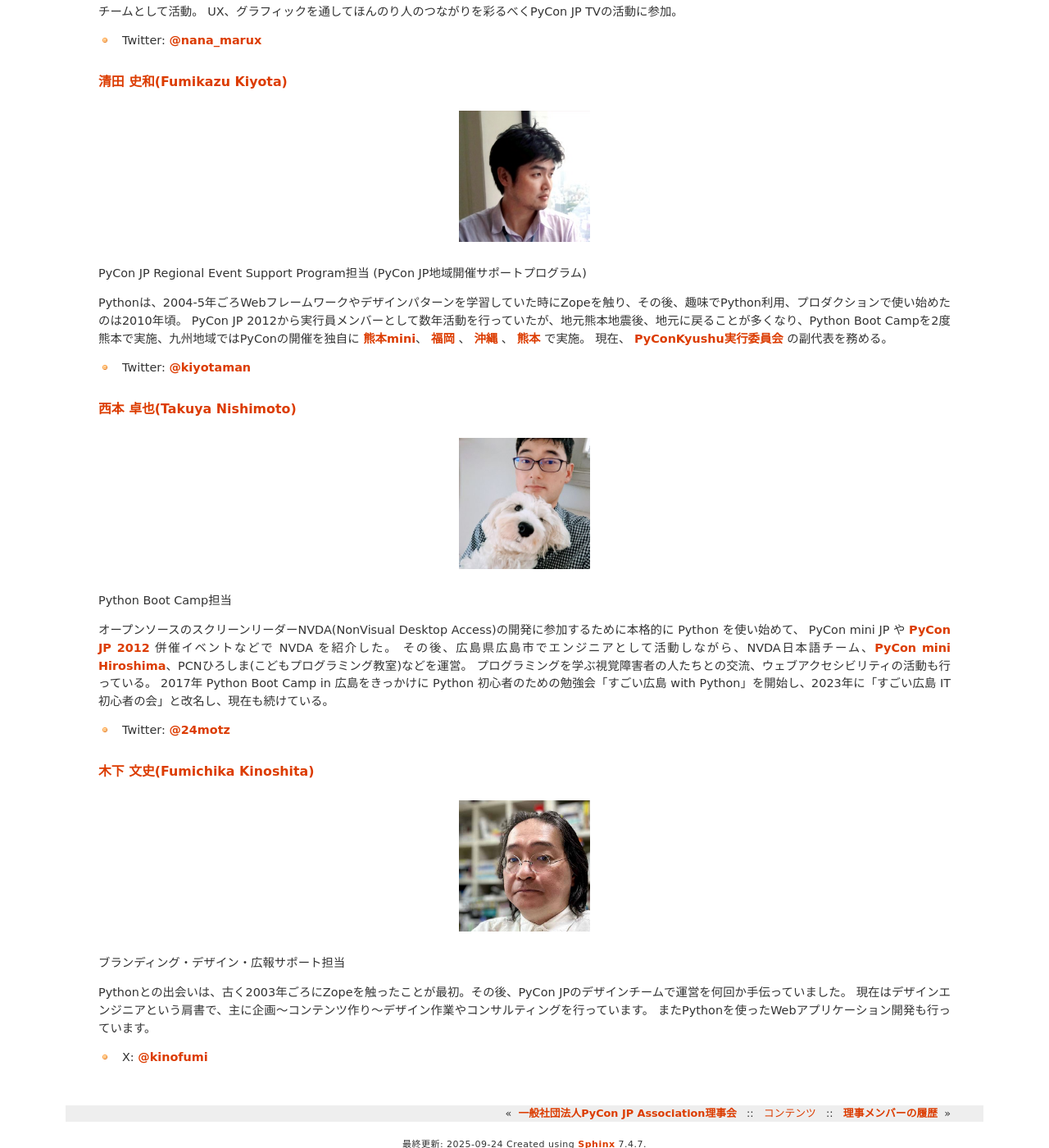
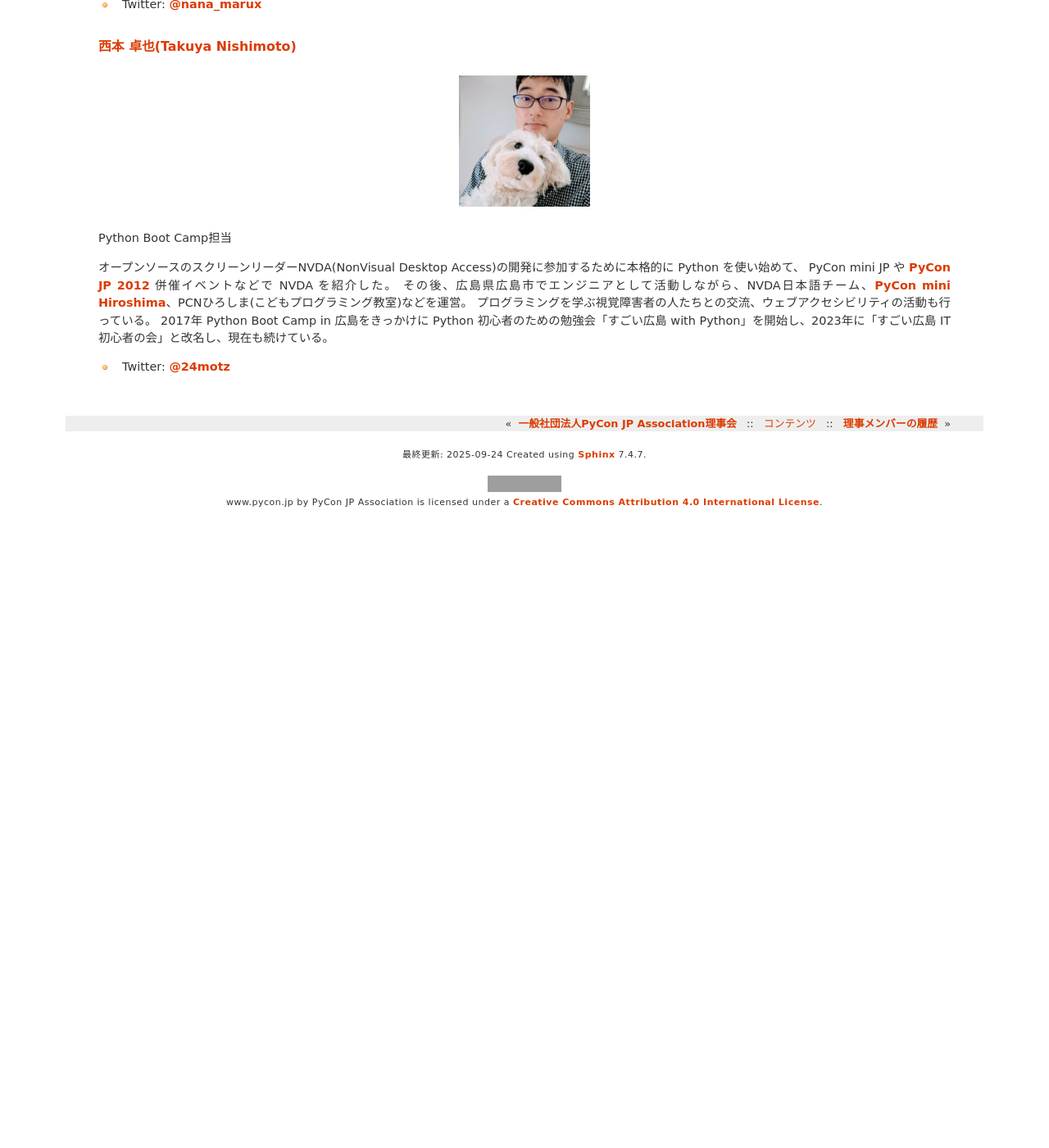
Before and after one commit to pyconjp/www.pycon.jp, a Sphinx documentation site: the page built from source/committee/members.md, in a window 1280 px wide and 1400 px high, scrolled down 3903 px. Shown: the whole window at 82% size. Built offline with Sphinx 7.4.7, drawn with Linux system fonts in a browser that asks for light colours; after the commit the page ends 4533 px from its top, so only the background shows below that; some of the changed text lies outside the part shown; grey boxes are pictures that could not be loaded.

Commit message:
ISSHA-3713 delete kiyota and kinofumi from members

````diff
--- a/source/committee/members.md
+++ b/source/committee/members.md
@@ -142,28 +142,6 @@ UX、グラフィックを通してほんのり人のつながりを彩るべく
 
 - Twitter: [@nana_marux](https://twitter.com/nana_marux)
 
-### 清田 史和(Fumikazu Kiyota)
-
-```{figure} /_static/kiyota.jpg
-:width: 160
-```
-
-PyCon JP Regional Event Support Program担当
-(PyCon JP地域開催サポートプログラム)
-
-Pythonは、2004-5年ごろWebフレームワークやデザインパターンを学習していた時にZopeを触り、その後、趣味でPython利用、プロダクションで使い始めたのは2010年頃。
-PyCon JP 2012から実行員メンバーとして数年活動を行っていたが、地元熊本地震後、地元に戻ることが多くなり、Python Boot Campを2度熊本で実施、九州地域ではPyConの開催を独自に [熊本mini]、 [福岡] 、 [沖縄] 、 [熊本] で実施。
-現在、 [PyConKyushu実行委員会] の副代表を務める。
-
-- Twitter: [@kiyotaman](https://twitter.com/kiyotaman)
-
-[pyconkyushu実行委員会]: https://www.pykyushu.jp/
-[沖縄]: https://kyushu.pycon.jp/2019/
-[熊本]: https://kyushu.pycon.jp/2022/
-[熊本mini]: https://kumamoto.pycon.jp/
-[福岡]: https://kyushu.pycon.jp/2018/
-
-
 ### 西本 卓也(Takuya Nishimoto)
 
 ```{figure} /_static/nishimotz.jpg
@@ -178,18 +156,3 @@ Python Boot Camp担当
 2017年 Python Boot Camp in 広島をきっかけに Python 初心者のための勉強会「すごい広島 with Python」を開始し、2023年に「すごい広島 IT初心者の会」と改名し、現在も続けている。
 
 - Twitter: [@24motz](https://twitter.com/24motz)
-
-
-### 木下 文史(Fumichika Kinoshita)
-
-```{figure} /_static/kinoshita.jpg
-:width: 160
-```
-
-ブランディング・デザイン・広報サポート担当
-
-Pythonとの出会いは、古く2003年ごろにZopeを触ったことが最初。その後、PyCon JPのデザインチームで運営を何回か手伝っていました。
-現在はデザインエンジニアという肩書で、主に企画〜コンテンツ作り〜デザイン作業やコンサルティングを行っています。
-またPythonを使ったWebアプリケーション開発も行っています。
-
-- X: [@kinofumi](https://x.com/kinofumi)
````
Also changed, not shown: source/_static/kinoshita.jpg (deleted), source/_static/kiyota.jpg (deleted).
